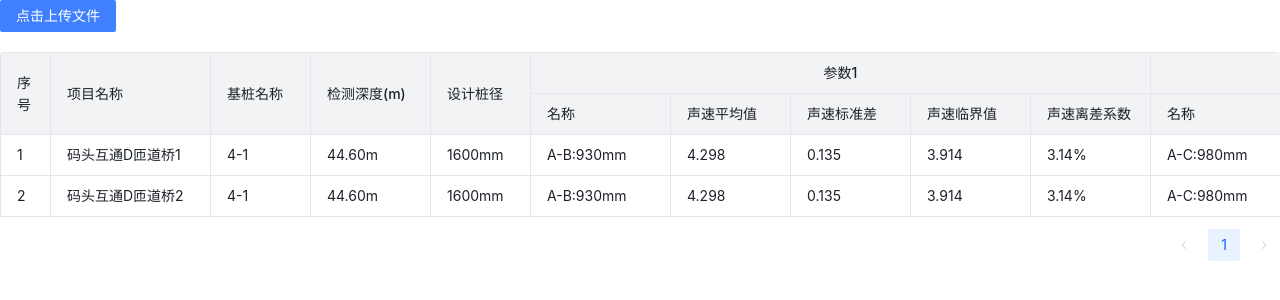
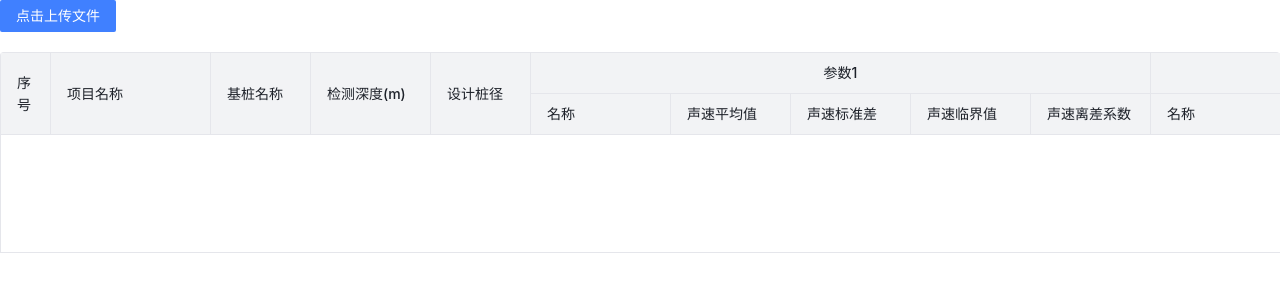
Before and after one commit to tzzhmm/self-template-vue3, a Vue app: page / in a window 1280 px wide. Shown: the top 300 px of the page. Built offline with nearby package versions, Linux system fonts and the light colour scheme.

Commit message:
feat: 注释无关假数据

```diff
--- a/src/views/ocrDemo/index.vue
+++ b/src/views/ocrDemo/index.vue
@@ -311,89 +311,89 @@ const handleChange = (fileListNew) => {
 };
 
 onMounted(() => {
-    tableData.value = [
-        {
-            "ID": "2032468275731894272",
-            "ProjectName": "码头互通D匝道桥1",
-            "JizhuangName": "4-1",
-            "TestDepth": "44.60m",
-            "PileDiameter": "1600mm",
-            "Parm1": "A-B:930mm",
-            "ShengsuAvg1": 4.298,
-            "ShengsuStandardDeviation1": 0.135,
-            "ShengsuCritical1": 3.914,
-            "ShengsuCV1": "3.14%",
-            "Parm2": "A-C:980mm",
-            "ShengsuAvg2": 4.287,
-            "ShengsuStandardDeviation2": 0.174,
-            "ShengsuCritical2": 3.793,
-            "ShengsuCV2": "4.05%",
-            "Parm3": "B-C:1010mm",
-            "ShengsuAvg3": 4.03,
-            "ShengsuStandardDeviation3": 0.099,
-            "ShengsuCritical3": 3.75,
-            "ShengsuCV3": "2.44%",
-            "Parm4": null,
-            "ShengsuAvg4": 0,
-            "ShengsuStandardDeviation4": 0,
-            "ShengsuCritical4": 0,
-            "ShengsuCV4": null,
-            "Parm5": null,
-            "ShengsuAvg5": 0,
-            "ShengsuStandardDeviation5": 0,
-            "ShengsuCritical5": 0,
-            "ShengsuCV5": null,
-            "Parm6": null,
-            "ShengsuAvg6": 0,
-            "ShengsuStandardDeviation6": 0,
-            "ShengsuCritical6": 0,
-            "ShengsuCV6": null,
-            "AddTime": "2026-03-13 22:46:13.025",
-            "Status": 0
-        },
-        {
-            "ID": "2032468275903860736",
-            "ProjectName": "码头互通D匝道桥2",
-            "JizhuangName": "4-1",
-            "TestDepth": "44.60m",
-            "PileDiameter": "1600mm",
-            "Parm1": "A-B:930mm",
-            "ShengsuAvg1": 4.298,
-            "ShengsuStandardDeviation1": 0.135,
-            "ShengsuCritical1": 3.914,
-            "ShengsuCV1": "3.14%",
-            "Parm2": "A-C:980mm",
-            "ShengsuAvg2": 4.287,
-            "ShengsuStandardDeviation2": 0.174,
-            "ShengsuCritical2": 3.793,
-            "ShengsuCV2": "4.05%",
-            "Parm3": "B-C:1010mm",
-            "ShengsuAvg3": 4.03,
-            "ShengsuStandardDeviation3": 0.099,
-            "ShengsuCritical3": 3.75,
-            "ShengsuCV3": "2.44%",
-            "Parm4": null,
-            "ShengsuAvg4": 0,
-            "ShengsuStandardDeviation4": 0,
-            "ShengsuCritical4": 0,
-            "ShengsuCV4": null,
-            "Parm5": null,
-            "ShengsuAvg5": 0,
-            "ShengsuStandardDeviation5": 0,
-            "ShengsuCritical5": 0,
-            "ShengsuCV5": null,
-            "Parm6": null,
-            "ShengsuAvg6": 0,
-            "ShengsuStandardDeviation6": 0,
-            "ShengsuCritical6": 0,
-            "ShengsuCV6": null,
-            "AddTime": "2026-03-13 22:46:13.067",
-            "Status": 0
-        }
-    ]
-    tableData.value.forEach((item, index) => {
-        item.dataIndex = index+1;
-    })
+    // tableData.value = [
+    //     {
+    //         "ID": "2032468275731894272",
+    //         "ProjectName": "码头互通D匝道桥1",
+    //         "JizhuangName": "4-1",
+    //         "TestDepth": "44.60m",
+    //         "PileDiameter": "1600mm",
+    //         "Parm1": "A-B:930mm",
+    //         "ShengsuAvg1": 4.298,
+    //         "ShengsuStandardDeviation1": 0.135,
+    //         "ShengsuCritical1": 3.914,
+    //         "ShengsuCV1": "3.14%",
+    //         "Parm2": "A-C:980mm",
+    //         "ShengsuAvg2": 4.287,
+    //         "ShengsuStandardDeviation2": 0.174,
+    //         "ShengsuCritical2": 3.793,
+    //         "ShengsuCV2": "4.05%",
+    //         "Parm3": "B-C:1010mm",
+    //         "ShengsuAvg3": 4.03,
+    //         "ShengsuStandardDeviation3": 0.099,
+    //         "ShengsuCritical3": 3.75,
+    //         "ShengsuCV3": "2.44%",
+    //         "Parm4": null,
+    //         "ShengsuAvg4": 0,
+    //         "ShengsuStandardDeviation4": 0,
+    //         "ShengsuCritical4": 0,
+    //         "ShengsuCV4": null,
+    //         "Parm5": null,
+    //         "ShengsuAvg5": 0,
+    //         "ShengsuStandardDeviation5": 0,
+    //         "ShengsuCritical5": 0,
+    //         "ShengsuCV5": null,
+    //         "Parm6": null,
+    //         "ShengsuAvg6": 0,
+    //         "ShengsuStandardDeviation6": 0,
+    //         "ShengsuCritical6": 0,
+    //         "ShengsuCV6": null,
+    //         "AddTime": "2026-03-13 22:46:13.025",
+    //         "Status": 0
+    //     },
+    //     {
+    //         "ID": "2032468275903860736",
+    //         "ProjectName": "码头互通D匝道桥2",
+    //         "JizhuangName": "4-1",
+    //         "TestDepth": "44.60m",
+    //         "PileDiameter": "1600mm",
+    //         "Parm1": "A-B:930mm",
+    //         "ShengsuAvg1": 4.298,
+    //         "ShengsuStandardDeviation1": 0.135,
+    //         "ShengsuCritical1": 3.914,
+    //         "ShengsuCV1": "3.14%",
+    //         "Parm2": "A-C:980mm",
+    //         "ShengsuAvg2": 4.287,
+    //         "ShengsuStandardDeviation2": 0.174,
+    //         "ShengsuCritical2": 3.793,
+    //         "ShengsuCV2": "4.05%",
+    //         "Parm3": "B-C:1010mm",
+    //         "ShengsuAvg3": 4.03,
+    //         "ShengsuStandardDeviation3": 0.099,
+    //         "ShengsuCritical3": 3.75,
+    //         "ShengsuCV3": "2.44%",
+    //         "Parm4": null,
+    //         "ShengsuAvg4": 0,
+    //         "ShengsuStandardDeviation4": 0,
+    //         "ShengsuCritical4": 0,
+    //         "ShengsuCV4": null,
+    //         "Parm5": null,
+    //         "ShengsuAvg5": 0,
+    //         "ShengsuStandardDeviation5": 0,
+    //         "ShengsuCritical5": 0,
+    //         "ShengsuCV5": null,
+    //         "Parm6": null,
+    //         "ShengsuAvg6": 0,
+    //         "ShengsuStandardDeviation6": 0,
+    //         "ShengsuCritical6": 0,
+    //         "ShengsuCV6": null,
+    //         "AddTime": "2026-03-13 22:46:13.067",
+    //         "Status": 0
+    //     }
+    // ]
+    // tableData.value.forEach((item, index) => {
+    //     item.dataIndex = index+1;
+    // })
 })
 
 </script>
```
